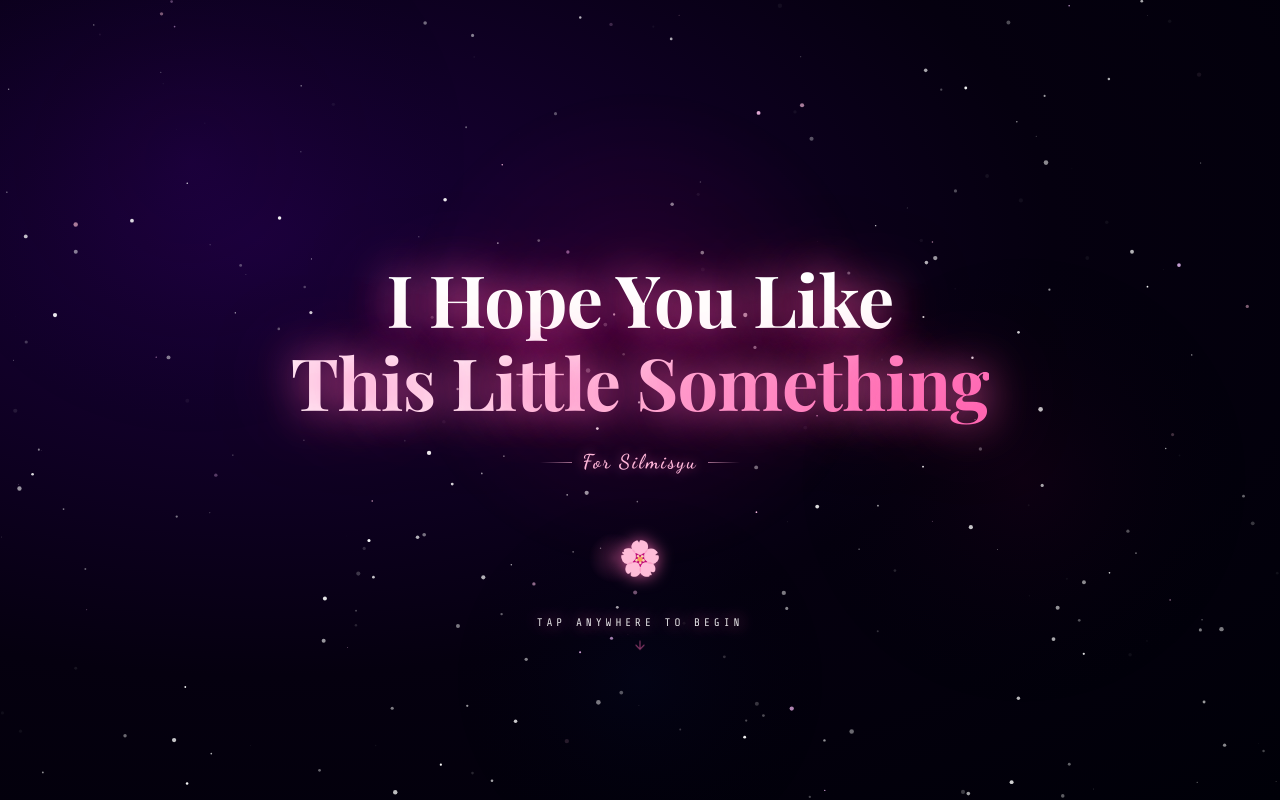
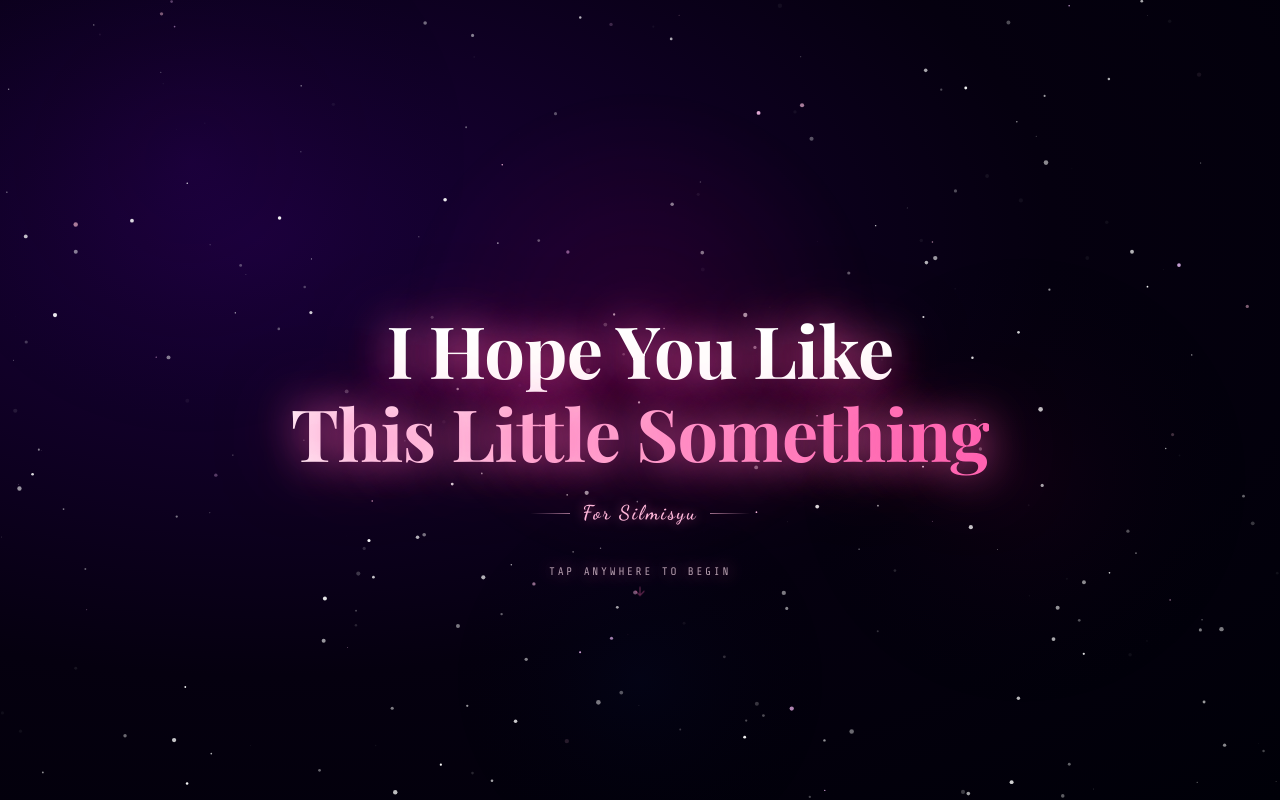
Before and after one commit to malikimayzar/happyy-birthdayy-parikk, a Next.js app: page / in a window 1280 px wide. Built offline with nearby package versions, Linux system fonts and the light colour scheme.

Commit message:
feat: enhance splash scene animations and matrix rain effects

```diff
--- a/app/page.js
+++ b/app/page.js
@@ -87,17 +87,16 @@ export default function Home() {
   const audioRef = useRef(null)
   const audioCtrlRef = useRef(null)
   const sceneRef = useRef(0)
-  const fadingRef = useRef(false) // ← guard spawnBurst saat transisi
+  const fadingRef = useRef(false)
 
   useEffect(() => {
     sceneRef.current = scene
   }, [scene])
 
-  // spawnBurst — skip saat fading ke HeartFinale
   useEffect(() => {
     const handler = (e) => {
       if (sceneRef.current === 1) return
-      if (fadingRef.current) return  // ← tidak spawn saat transisi
+      if (fadingRef.current) return
       const x = e.clientX ?? e.touches?.[0]?.clientX
       const y = e.clientY ?? e.touches?.[0]?.clientY
       if (x !== undefined) spawnBurst(x, y)
@@ -110,7 +109,6 @@ export default function Home() {
     }
   }, [])
 
-  // miniFloat hati di HeartFinale
   useEffect(() => {
     if (scene !== 4) return
     const interval = setInterval(() => {
@@ -123,7 +121,6 @@ export default function Home() {
     return () => clearInterval(interval)
   }, [scene])
 
-  // preload HeartFinale chunk saat BookScene aktif
   useEffect(() => {
     if (renderedScene === 3) {
       import('../components/HeartFinale').catch(() => {})
@@ -134,13 +131,13 @@ export default function Home() {
     if (n < 0 || n >= TOTAL) return
 
     if (n === 4) {
-      fadingRef.current = true   // mulai guard
+      fadingRef.current = true
       setScene(4)
       setFadeOpacity(1)
       setTimeout(() => setRenderedScene(4), 350)
       setTimeout(() => {
         setFadeOpacity(0)
-        fadingRef.current = false  // selesai guard
+        fadingRef.current = false
       }, 700)
       return
     }
--- a/components/MatrixScene.js
+++ b/components/MatrixScene.js
@@ -128,11 +128,11 @@ export default function MatrixScene({ onDone }) {
       dpr = Math.min(window.devicePixelRatio || 1, 2)
       width = window.innerWidth
       height = window.innerHeight
-      fontSize = Math.max(11, Math.min(14, Math.floor(width / 38)))
+      fontSize = Math.max(14, Math.min(18, Math.floor(width / 28)))
 
       const colSpacing = fontSize * 0.42
       const baseColCount = Math.ceil(width / colSpacing) + 6
-      const cols = isCountdownPhase ? Math.max(8, Math.floor(baseColCount * 0.3)) : Math.floor(baseColCount * 0.6)
+      const cols = isCountdownPhase ? Math.max(8, Math.floor(baseColCount * 0.3)) : Math.floor(baseColCount * 0.9)
       const adjustedSpacing = width / cols
 
       canvas.width = Math.floor(width * dpr)
@@ -150,7 +150,7 @@ export default function MatrixScene({ onDone }) {
 
       drops = Array.from({ length: cols }, (_, i) => ({
         y: Math.random() > 0.4 ? Math.random() * -height * 1.5 : Math.random() * height * 0.5,
-        speed: fontSize * (0.85 + Math.random() * 1.65),
+        speed: fontSize * (0.45 + Math.random() * 0.9),
         length: Math.floor(height / fontSize * (0.6 + Math.random() * 0.4)),
         x: i * adjustedSpacing,
         chars: Array.from({ length: 60 }, () => HEART_CHARS[Math.floor(Math.random() * HEART_CHARS.length)]),
@@ -265,7 +265,7 @@ export default function MatrixScene({ onDone }) {
     const drawRain = () => {
       ctx.shadowBlur = 0
       ctx.shadowColor = 'transparent'
-      ctx.font = `900 ${fontSize}px monospace`
+      ctx.font = `900 ${fontSize + 3}px monospace`
       ctx.textAlign = 'center'
       ctx.textBaseline = 'top'
       drops.forEach(drop => {
@@ -287,7 +287,7 @@ export default function MatrixScene({ onDone }) {
         drop.y += drop.speed
         if (drop.y - drop.length * fontSize > height) {
           drop.y = -fontSize * (0.5 + Math.random() * 5)
-          drop.speed = fontSize * (0.85 + Math.random() * 1.65)
+          drop.speed = fontSize * (0.45 + Math.random() * 0.9)
           drop.length = Math.floor(height / fontSize * (0.6 + Math.random() * 0.4))
         }
       })
--- a/components/SplashScene.js
+++ b/components/SplashScene.js
@@ -7,7 +7,9 @@ export default function SplashScene({ onEnter }) {
   const trailRef = useRef(null)
   const [stars, setStars] = useState([])
   const [visible, setVisible] = useState(false)
+  const [displayedText, setDisplayedText] = useState('')
   let lastTrail = useRef(0)
+  const fullText = 'For Silmisyu'
 
   useEffect(() => {
     setStars(Array.from({ length: 60 }, (_, i) => ({
@@ -46,6 +48,22 @@ export default function SplashScene({ onEnter }) {
     return () => window.removeEventListener('mousemove', move)
   }, [])
 
+  useEffect(() => {
+    if (!visible) return
+
+    let index = 0
+    const interval = setInterval(() => {
+      if (index < fullText.length) {
+        setDisplayedText(fullText.slice(0, index + 1))
+        index++
+      } else {
+        clearInterval(interval)
+      }
+    }, 80)
+
+    return () => clearInterval(interval)
+  }, [visible, fullText])
+
   const handleClick = () => {
     const el = containerRef.current
     if (!el) return
@@ -68,8 +86,35 @@ export default function SplashScene({ onEnter }) {
         ref={containerRef}
         onClick={handleClick}
         className="scene splash-bg"
-        style={{ zIndex: 100, cursor: 'pointer', opacity: 0, overflow: 'hidden' }}
+        style={{ zIndex: 100, cursor: 'pointer', opacity: 0, overflow: 'hidden', transform: 'translateZ(0)' }}
       >
+        {/* Floating particles */}
+        {[
+          { left: '15%', size: 5, delay: 0, duration: 8 },
+          { left: '35%', size: 6, delay: 1.2, duration: 10 },
+          { left: '55%', size: 4, delay: 0.5, duration: 9 },
+          { left: '75%', size: 7, delay: 2.1, duration: 11 },
+          { left: '25%', size: 5, delay: 1.8, duration: 12 },
+          { left: '65%', size: 6, delay: 0.8, duration: 8.5 },
+        ].map((p, i) => (
+          <div
+            key={i}
+            style={{
+              position: 'absolute',
+              left: p.left,
+              bottom: '-20px',
+              width: p.size + 'px',
+              height: p.size + 'px',
+              borderRadius: '50%',
+              background: i % 2 === 0 ? 'rgba(255,105,180,0.35)' : 'rgba(200,100,200,0.35)',
+              pointerEvents: 'none',
+              animation: `floatUp ${p.duration}s ease-in infinite`,
+              animationDelay: p.delay + 's',
+              willChange: 'transform, opacity',
+              zIndex: 2,
+            }}
+          />
+        ))}
         {stars.map(s => (
           <div key={s.id} className="star" style={{
             left: s.x + '%', top: s.y + '%',
@@ -113,10 +158,13 @@ export default function SplashScene({ onEnter }) {
             }}>
               I Hope You Like<br />
               <span style={{
-                background: 'linear-gradient(135deg, #fff 30%, #ffb6d9 60%, #ff69b4 100%)',
+                background: 'linear-gradient(90deg, #fff 0%, #ffb6d9 25%, #ff69b4 50%, #ffb6d9 75%, #fff 100%)',
                 WebkitBackgroundClip: 'text',
                 WebkitTextFillColor: 'transparent',
                 backgroundClip: 'text',
+                backgroundSize: '200% 100%',
+                animation: 'shimmer 3.5s ease-in-out infinite',
+                willChange: 'background-position',
               }}>
                 This Little Something
               </span>
@@ -126,11 +174,15 @@ export default function SplashScene({ onEnter }) {
           {/* Subtitle */}
           <div style={{
             opacity: visible ? 1 : 0,
-            transform: visible ? 'translateY(0)' : 'translateY(14px)',
+            transform: visible ? 'translateY(0) translateZ(0)' : 'translateY(14px) translateZ(0)',
             transition: 'all 0.9s ease 0.45s',
-            display: 'flex', alignItems: 'center', gap: 10,
+            display: 'flex',
+            alignItems: 'center',
+            justifyContent: 'center',
+            gap: 12,
+            width: '100%',
           }}>
-            <div style={{ width: 32, height: 1, background: 'linear-gradient(to right, transparent, rgba(255,182,217,.6))' }} />
+            <div style={{ width: 40, height: 1, background: 'linear-gradient(to right, transparent, rgba(255,182,217,.6))' }} />
             <p style={{
               color: '#ffb6d9',
               textShadow: '0 0 12px rgba(255,105,180,.6)',
@@ -138,54 +190,39 @@ export default function SplashScene({ onEnter }) {
               fontSize: 'clamp(14px, 3vw, 20px)',
               letterSpacing: '.1em',
               margin: 0,
+              whiteSpace: 'nowrap',
             }}>
-              For Silmisyu
+              {displayedText}
             </p>
-            <div style={{ width: 32, height: 1, background: 'linear-gradient(to left, transparent, rgba(255,182,217,.6))' }} />
+            <div style={{ width: 40, height: 1, background: 'linear-gradient(to left, transparent, rgba(255,182,217,.6))' }} />
           </div>
-
           {/* Tap indicator */}
           <div style={{
             opacity: visible ? 1 : 0,
-            transform: visible ? 'translateY(0)' : 'translateY(14px)',
+            transform: visible ? 'translateY(0) translateZ(0)' : 'translateY(14px) translateZ(0)',
             transition: 'all 0.9s ease 0.65s',
             display: 'flex', flexDirection: 'column', alignItems: 'center', gap: 14,
             marginTop: 'clamp(4px, 1.5vw, 12px)',
           }}>
-
-            {/* Ring animasi + icon */}
-            <div style={{ position: 'relative', width: 88, height: 88, display: 'flex', alignItems: 'center', justifyContent: 'center' }}>
-              {[0, .7, 1.4].map((d, i) => (
-                <div key={i} className="tap-ring" style={{ position: 'absolute', animationDelay: d + 's' }} />
-              ))}
-
-              {/* Glow circle di belakang emoji */}
-              <div style={{
-                position: 'absolute', width: 52, height: 52, borderRadius: '50%',
-                background: 'radial-gradient(circle, rgba(255,105,180,.3), transparent 70%)',
-                animation: 'ambientPulse 2.5s ease-in-out infinite',
-              }} />
-              <span style={{ fontSize: 34, position: 'relative', zIndex: 2, filter: 'drop-shadow(0 0 8px rgba(255,105,180,.8))' }}>🌸</span>
-            </div>
-
             {/* Teks tap */}
             <div style={{ display: 'flex', flexDirection: 'column', alignItems: 'center', gap: 4 }}>
               <p style={{
-                color: 'rgba(255,255,255,.9)',
+                color: '#ffe0f0',
                 textShadow: '0 0 16px #ff69b4, 0 0 32px rgba(255,20,147,.5)',
-                animation: 'pulse-tap 1.8s ease-in-out infinite',
+                animation: 'breathe 3s ease-in-out infinite',
                 fontFamily: "'Share Tech Mono', monospace",
                 fontSize: 'clamp(9px, 1.8vw, 11px)',
-                letterSpacing: '.35em',
+                letterSpacing: '0.25em',
                 textTransform: 'uppercase',
                 margin: 0,
+                willChange: 'opacity, transform',
               }}>
                 Tap anywhere to begin
               </p>
 
               {/* Arrow kecil bounce */}
               <svg width="14" height="14" viewBox="0 0 24 24" fill="none" stroke="rgba(255,105,180,.6)" strokeWidth="2" strokeLinecap="round"
-                style={{ animation: 'arrowBounce 1.6s ease-in-out infinite', marginTop: 2 }}>
+                style={{ animation: 'bounce 1.8s ease-in-out infinite', marginTop: 2, willChange: 'opacity, transform' }}>
                 <path d="M12 5v14M5 12l7 7 7-7"/>
               </svg>
             </div>
@@ -206,6 +243,41 @@ export default function SplashScene({ onEnter }) {
           0%, 100% { transform: translateY(0); opacity: .6; }
           50% { transform: translateY(5px); opacity: 1; }
         }
+        @keyframes shimmer {
+          0% { background-position: 200% center; }
+          50% { background-position: -200% center; }
+          100% { background-position: 200% center; }
+        }
+        @keyframes breathe {
+          0%, 100% { opacity: 0.4; letter-spacing: 0.2em; }
+          50% { opacity: 1; letter-spacing: 0.3em; }
+        }
+        @keyframes bounce {
+          0%, 100% { transform: translateY(0px); opacity: 0.6; }
+          50% { transform: translateY(6px); opacity: 1; }
+        }
+        @keyframes floatUp {
+          0% {
+            transform: translateY(0) translateX(0);
+            opacity: 0.35;
+          }
+          10% {
+            opacity: 0.45;
+          }
+          90% {
+            opacity: 0.1;
+          }
+          100% {
+            transform: translateY(-100vh) translateX(calc((Math.random() - 0.5) * 60px));
+            opacity: 0;
+          }
+        }
+        @keyframes sparkleTrail {
+          to {
+            opacity: 0;
+            transform: translateY(-20px);
+          }
+        }
       `}</style>
     </>
   )
```
